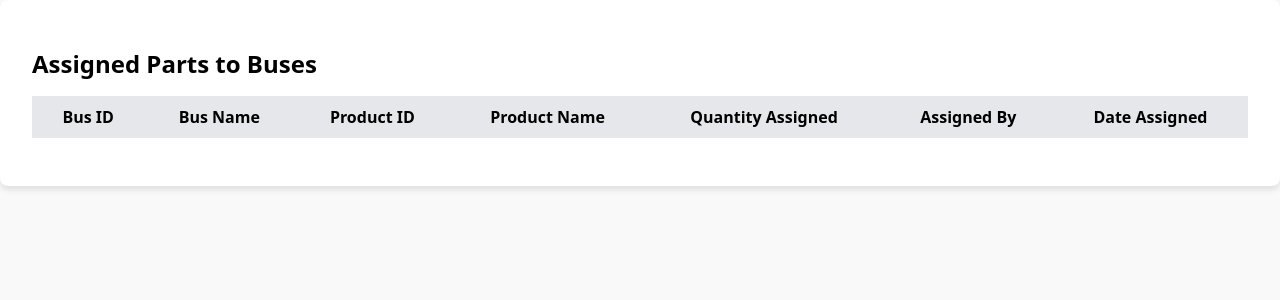
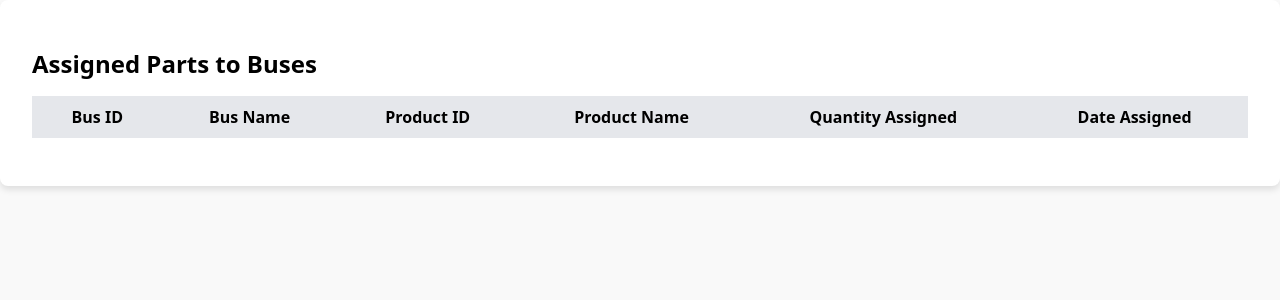
Before and after one commit to vbs-0/inv3.5, a Flask app: page /assigned-to in a window 1280 px wide. Shown: the part 64-364 px from the top of the page. Run offline with Flask 3, Linux system fonts and the light colour scheme; the visitor is signed in with stand-in values (Sample User, id 1); data comes from the database, SQL or seed files in the repository; data that the repository does not hold is empty.

Commit message:
committed

```diff
--- a/templates/assigned_to.html
+++ b/templates/assigned_to.html
@@ -12,7 +12,7 @@
                     <th class="py-2 px-4 border">Product ID</th>
                     <th class="py-2 px-4 border">Product Name</th>
                     <th class="py-2 px-4 border">Quantity Assigned</th>
-                    <th class="py-2 px-4 border">Assigned By</th>
+                   <!-- <th class="py-2 px-4 border">Assigned By</th> -->
                     <th class="py-2 px-4 border">Date Assigned</th>
                 </tr>
             </thead>
@@ -24,7 +24,7 @@
                     <td class="py-2 px-4 border">{{ assignment.product_id }}</td>
                     <td class="py-2 px-4 border">{{ assignment.product_name }}</td>
                     <td class="py-2 px-4 border">{{ assignment.quantity }}</td>
-                    <td class="py-2 px-4 border">{{ assignment.assigned_by }}</td>
+                   <!-- <td class="py-2 px-4 border">{{ assignment.assigned_by }}</td> -->
                     <td class="py-2 px-4 border">{{ assignment.date_assigned }}</td>
                 </tr>
                 {% endfor %}
```
